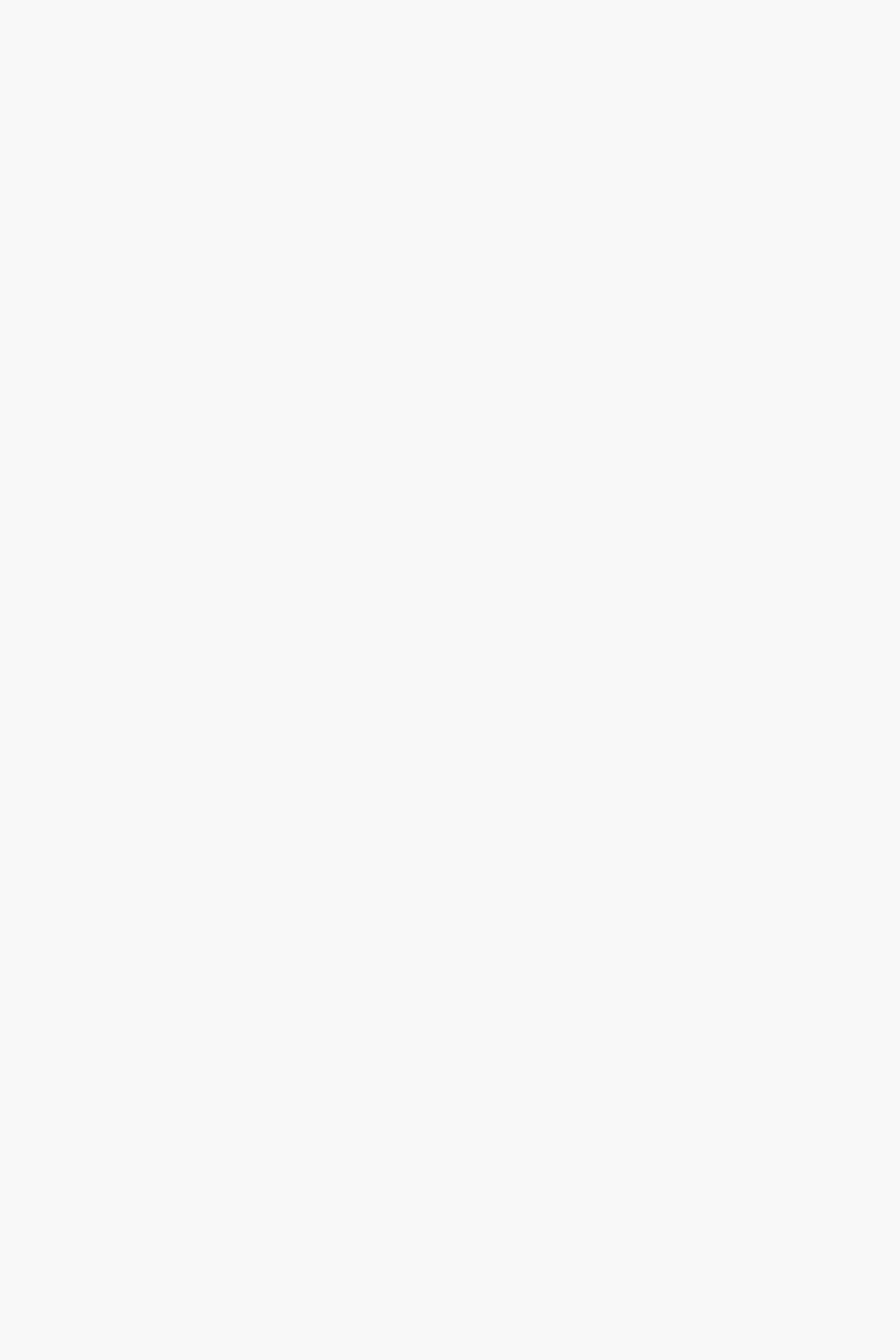
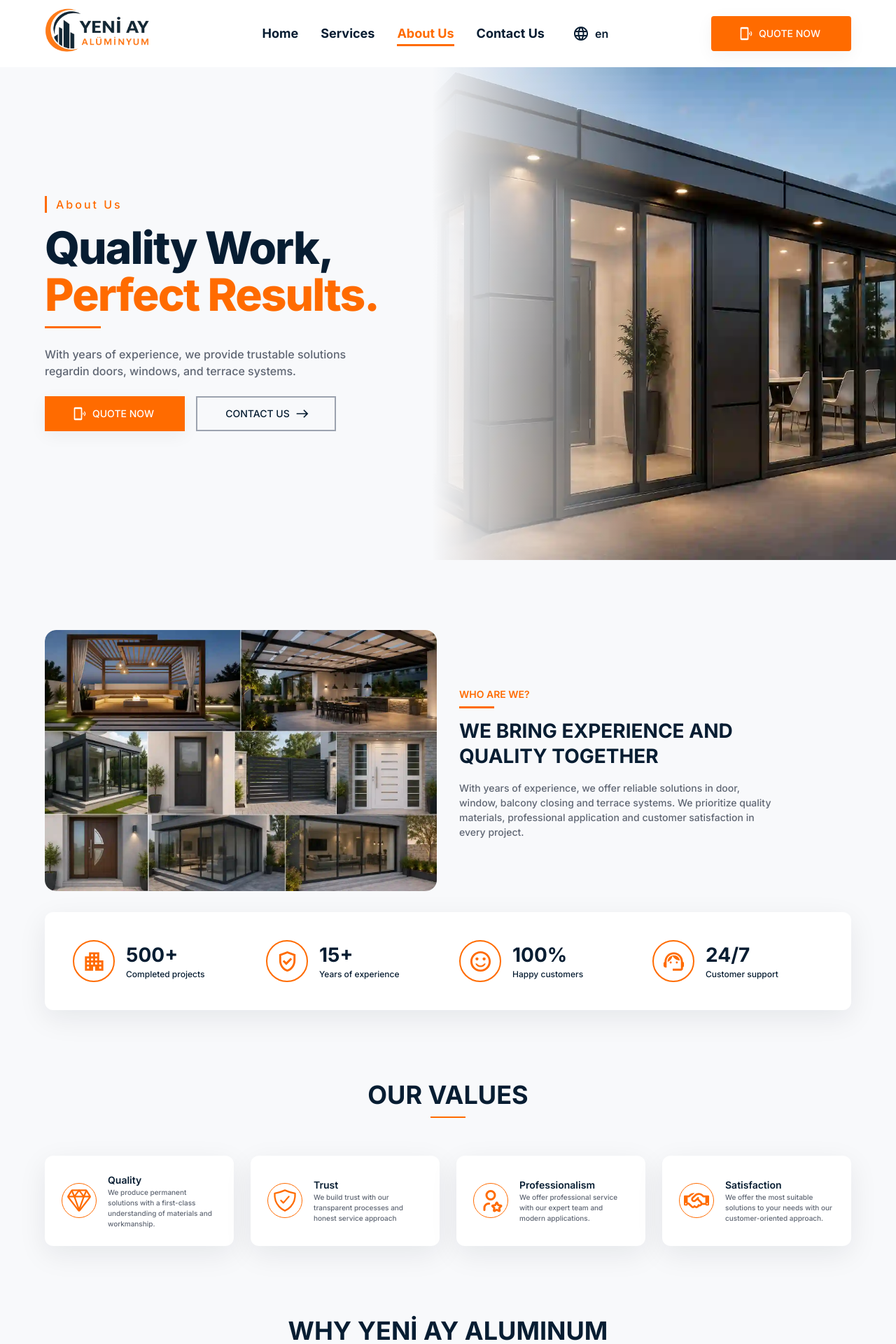
Before and after one commit to ahmedelkhalifa/Yeni-ay-aluminum, a React (Vite) app: page /about in a window 1280 px wide. Before the commit this address had no page. Shown: the top 1920 px of the page at 70% size. Before the commit the page ends 800 px from the top, so only its background shows below. Built offline with nearby package versions, Linux system fonts and the light colour scheme.

Commit message:
about us section

```diff
--- a/src/App.jsx
+++ b/src/App.jsx
@@ -4,6 +4,7 @@ import Home from "./pages/Home";
 import ServicePage from "./pages/ServicePage";
 import ScrollToTop from "./utils/ScrollToTop";
 import {ScrollToHash} from "./utils/ScrollToHash";
+import About from "./pages/About";
 
 const App = () => {
 
@@ -14,6 +15,7 @@ const App = () => {
       <Routes>
         <Route path="/" element={<Home />} />
         <Route path="/services/:id" element={<ServicePage />} />
+        <Route path="/about" element={<About />} />
       </Routes>
     </BrowserRouter>
   );
--- /dev/null
+++ b/src/components/Values.jsx
@@ -0,0 +1,78 @@
+import { Box, Grid, Typography } from "@mui/material";
+import React from "react";
+import { useTranslation } from "react-i18next";
+import ClassicCard from "./ClassicCard";
+import { IoShieldCheckmarkOutline } from "react-icons/io5";
+import { FaMedal } from "react-icons/fa";
+import { AiOutlineTeam } from "react-icons/ai";
+import { CiClock2 } from "react-icons/ci";
+import { IoDiamondOutline } from "react-icons/io5";
+import { TbUserStar } from "react-icons/tb";
+import { FaRegHandshake } from "react-icons/fa6";
+
+const Values = () => {
+  const { t } = useTranslation();
+  return (
+    <Box sx={{ width: "100%", height: "100%" }}>
+      <Typography
+        variant="h3"
+        sx={{
+          textAlign: "center",
+          position: "relative",
+          "&::after": {
+            content: '""',
+            position: "absolute",
+            left: "50%",
+            bottom: -10,
+            height: 2,
+            width: 50,
+            transform: "translateX(-50%)",
+            bgcolor: "primary.main",
+          },
+        }}
+      >
+        {t("about.values.title")}
+      </Typography>
+      <Grid container spacing={3} sx={{ mt: 8 }}>
+        <Grid size={{ xs: 12, md: 6, lg: 3 }}>
+          <ClassicCard
+            title={t("about.values.1.title")}
+            desc={t("about.values.1.text")}
+            icon={<IoDiamondOutline fontSize={36} color="#FF6B00" />}
+            variant="row"
+            bg={true}
+          />
+        </Grid>
+        <Grid size={{ xs: 12, md: 6, lg: 3 }}>
+          <ClassicCard
+            title={t("about.values.2.title")}
+            desc={t("about.values.2.text")}
+            icon={<IoShieldCheckmarkOutline fontSize={36} color="#FF6B00" />}
+            variant="row"
+            bg={true}
+          />
+        </Grid>
+        <Grid size={{ xs: 12, md: 6, lg: 3 }}>
+          <ClassicCard
+            title={t("about.values.3.title")}
+            desc={t("about.values.3.text")}
+            icon={<TbUserStar fontSize={36} color="#FF6B00" />}
+            variant="row"
+            bg={true}
+          />
+        </Grid>
+        <Grid size={{ xs: 12, md: 6, lg: 3 }}>
+          <ClassicCard
+            title={t("about.values.4.title")}
+            desc={t("about.values.4.text")}
+            icon={<FaRegHandshake fontSize={36} color="#FF6B00" />}
+            variant="row"
+            bg={true}
+          />
+        </Grid>
+      </Grid>
+    </Box>
+  );
+};
+
+export default Values;
--- a/src/locales/en.json
+++ b/src/locales/en.json
@@ -16,6 +16,32 @@
     "title": "FREQUENTLY ASKED QUESTIONS",
     "cardTitle": "Quote Now For Your Project",
     "cardDesc": "Our expert team is ready to provide you the best solutions."
+  },
+
+  "about": {
+    "top": "About Us",
+    "whoAreWe": "WHO ARE WE?",
+    "head": "WE BRING EXPERIENCE AND QUALITY TOGETHER",
+    "text": "With years of experience, we offer reliable solutions in door, window, balcony closing and terrace systems. We prioritize quality materials, professional application and customer satisfaction in every project.",
+    "values": {
+      "title": "OUR VALUES",
+      "1": {
+        "title": "Quality",
+        "text": "We produce permanent solutions with a first-class understanding of materials and workmanship."
+      },
+      "2": {
+        "title": "Trust",
+        "text": "We build trust with our transparent processes and honest service approach"
+      },
+      "3": {
+        "title": "Professionalism",
+        "text": "We offer professional service with our expert team and modern applications."
+      },
+      "4": {
+        "title": "Satisfaction",
+        "text": "We offer the most suitable solutions to your needs with our customer-oriented approach."
+      }
+    }
   },
 
   "home": {
--- a/src/locales/tr.json
+++ b/src/locales/tr.json
@@ -30,6 +30,32 @@
     "experience": "Yıllık deneyim",
     "happy": "Müşteri memnuniyeti",
     "support": "Müşteri desteği"
+  },
+
+  "about": {
+    "top": "Hakkımızda",
+    "whoAreWe": "BİZ KİMİZ?",
+    "head": "DENEYİM VE KALİTEYİ BİR ARAYA GETİRİYORUZ",
+    "text": "Yılların deneyimiyle kapı, pencere, balkon kapama ve teras sistemlerinde güvenilir çözümler sunuyoruz. Her projede kaliteli malzeme, profesyonel uygulama ve müşteri memnuniyeti ön planda tutuyoruz.",
+    "values": {
+      "title": "DEĞERLERİMİZ",
+      "1": {
+        "title": "Kalite",
+        "text": "Birinci sınıf malzeme ve işçilik anlayışıyla kalıcı çözümler üretiyoruz."
+      },
+      "2": {
+        "title": "Güven",
+        "text": "Şeffaf süreçlerimiz ve dürüst hizmet anlayışımızla güven oluşturuyourz"
+      },
+      "3": {
+        "title": "Profesyonellik",
+        "text": "Uzman ekibimiz ve modern uygulamalarımızla profesyonel hizmet sunuyoruz."
+      },
+      "4": {
+        "title": "Memnuniyet",
+        "text": "Müşteri odaklı yaklaşımımızla ihtiyaçlara en uygun çözümleri sunuyoruz."
+      }
+    }
   },
 
   "footer": {
@@ -278,7 +304,7 @@
   },
 
   "whyUs": {
-    "title": "NEDEN YENİ AY ALÜMİNYUM",
+    "title": "NEDEN YENİ AY ALÜMİNYUM?",
     "1": {
       "title": "Kaliteli Malzeme",
       "desc": "Dayanıklı ve uzun ömürlü birinci sınıf malzeme kullanıyoruz"
--- /dev/null
+++ b/src/pages/About.jsx
@@ -0,0 +1,112 @@
+import { Box, Container, Typography } from "@mui/material";
+import React from "react";
+import Nav from "../components/Nav";
+import heroImg from "../assets/garden_house/1.webp";
+import Hero from "../components/Hero";
+import Footer from "../components/Footer";
+import { useTranslation } from "react-i18next";
+import img from "../assets/hero.webp";
+import FeaturesPaper from "../components/FeaturesPaper";
+import WhyUs from "../components/WhyUs";
+import Steps from "../components/Steps";
+import Values from "../components/Values";
+
+const About = () => {
+  const { t } = useTranslation();
+  return (
+    <>
+      <Box
+        id="about"
+        sx={{ height: { xs: "fit-content", md: "100vh" }, mb: "100px" }}
+      >
+        <Box
+          sx={{
+            display: "flex",
+            flexDirection: "column",
+            height: "100%",
+            gap: 0,
+          }}
+        >
+          <Nav active="about" />
+          <Box sx={{ flex: 1 }}>
+            <Hero
+              top={t("about.top")}
+              title1={t("home.title1")}
+              title2={t("home.title2")}
+              sub={t("home.sub")}
+              active="home"
+              image={heroImg}
+            />
+          </Box>
+        </Box>
+      </Box>
+      <Container maxWidth="lg" sx={{mb: "100px"}}>
+        <Box
+          sx={{ width: "100%", display: "flex", alignItems: "center", gap: 4, mb: 3, flexDirection: {xs: "column", md: "row"} }}
+        >
+          <Box
+            sx={{
+              width: "100%",
+              height: "100%",
+              overflow: "hidden",
+              borderRadius: 4,
+              flex: 1,
+            }}
+          >
+            <Box
+              component={"img"}
+              src={img}
+              sx={{
+                width: "100%",
+                height: "100%",
+                objectFit: "cover",
+                borderRadius: 4,
+              }}
+            />
+          </Box>
+          <Box sx={{ flex: 1 }}>
+            <Typography
+              variant="body1"
+              sx={{
+                color: "primary.main",
+                fontSize: 14,
+                fontWeight: 600,
+                position: "relative",
+                "&::after": {
+                  content: '""',
+                  position: "absolute",
+                  bottom: -10,
+                  left: 0,
+                  height: 3,
+                  width: 50,
+                  bgcolor: "primary.main",
+                },
+              }}
+            >
+              {t("about.whoAreWe")}
+            </Typography>
+            <Typography variant="h4" sx={{mt: 3, width: "80%"}}>
+                {t("about.head")}
+            </Typography>
+            <Typography variant="body1" sx={{mt: 2, width: "80%", fontSize: 14, color: "text.secondary", fontWeight: 500}}>
+                {t("about.text")}
+            </Typography>
+          </Box>
+        </Box>
+        <FeaturesPaper />
+        <Box sx={{mt: "100px"}}>
+            <Values />
+        </Box>
+        <Box sx={{mt: "100px "}}>
+            <WhyUs />
+        </Box>
+        <Box sx={{mt: "100px "}}>
+            <Steps />
+        </Box>
+      </Container>
+      <Footer />
+    </>
+  );
+};
+
+export default About;
--- a/src/pages/ServicePage.jsx
+++ b/src/pages/ServicePage.jsx
@@ -80,13 +80,13 @@ const ServicePage = () => {
       </Box>
       <Container maxWidth="lg" sx={{mb: "100px"}}>
           <DescriptionBox id={service.id}/>
-          <Box sx={{mt: 8}}>
+          <Box sx={{mt: "100px"}}>
             <FAQs id={service.id} />
           </Box>
-          <Box sx={{mt: 8}}>
+          <Box sx={{mt: "100px"}}>
             <Steps />
           </Box>
-          <Box sx={{mt: 8}}>
+          <Box sx={{mt: "100px"}}>
             <WhyUs />
           </Box>
       </Container>
```
